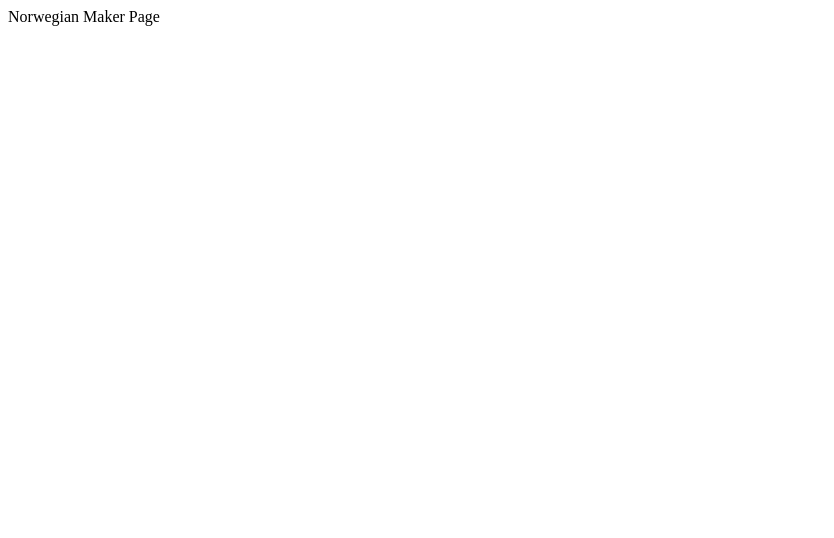
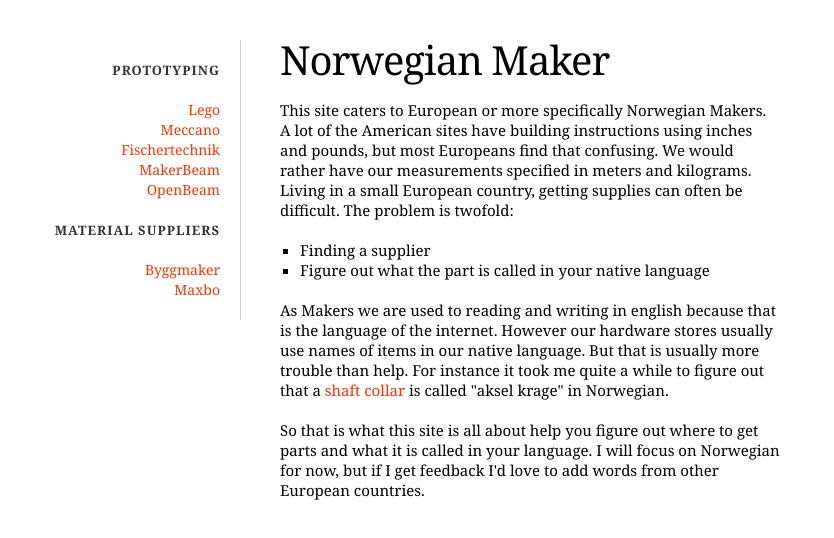
Before and after one commit to ordovician/normaker, a plain HTML site: page index.html in a window 1280 px wide. Shown: the whole page, without its empty margins (0-834 px from the left). Drawn offline with Linux system fonts and the light colour scheme.

Commit message:
First super simple version of site"

```diff
--- a/index.html
+++ b/index.html
@@ -1 +1,43 @@
-Norwegian Maker Page
+<!DOCTYPE HTML>
+<html lang="en">
+  <head>
+    <meta charset="utf-8">
+    <title>Norwegian Maker- Home</title>
+    <link rel="stylesheet" href="/style.css">
+
+    <!-- you don't need to keep this, but it's cool for stats! -->
+    <meta name="generator" content="nanoc 3.6.3">
+  </head>
+  <body>
+    <div id="main">
+      <h1>Norwegian Maker</h1>
+
+<p>This site caters to European or more specifically Norwegian Makers. A lot of the American sites have building instructions using inches and pounds, but most Europeans find that confusing. We would rather have our measurements specified in meters and kilograms. Living in a small European country, getting supplies can often be difficult. The problem is twofold:</p>
+
+<ul>
+    <li>Finding a supplier</li>
+    <li>Figure out what the part is called in your native language</li>
+</ul>
+
+<p>As Makers we are used to reading and writing in english because that is the language of the internet. However our hardware stores usually use names of items in our native language. But that is usually more trouble than help. For instance it took me quite a while to figure out that a <a href="http://en.wikipedia.org/wiki/Shaft_collar">shaft collar</a> is called "aksel krage" in Norwegian.  </p>
+
+<p>So that is what this site is all about help you figure out where to get parts and what it is called in your language. I will focus on Norwegian for now, but if I get feedback I'd love to add words from other European countries.</p>
+    </div>
+    <div id="sidebar">
+      <h2>Prototyping</h2>
+      <ul>
+        <li><a href="/prototyping/#lego">Lego</a></li>
+        <li><a href="/prototyping/#meccano">Meccano</a></li>
+        <li><a href="/prototyping/#fischertechnik">Fischertechnik</a></li>
+        <li><a href="/prototyping/#makerbeam">MakerBeam</a></li>
+        <li><a href="/prototyping/#openbeam">OpenBeam</a></li>
+
+      </ul>
+      <h2>Material Suppliers</h2>
+      <ul>
+        <li><a href="/materials/#byggmakker">Byggmaker</a></li>
+        <li><a href="/materials/#maxbo">Maxbo</a></li>
+      </ul>
+    </div>
+  </body>
+</html>
--- /dev/null
+++ b/style.css
@@ -0,0 +1,101 @@
+* {
+  margin: 0;
+  padding: 0;
+
+  font-family: Georgia, Palatino, Times, 'Times New Roman', sans-serif;
+}
+
+body {
+  background: #fff;
+}
+
+a {
+  text-decoration: none;
+}
+
+a:link,
+a:visited {
+  color: #f30;
+}
+
+a:hover {
+  color: #f90;
+}
+
+#main {
+  position: absolute;
+
+  top: 40px;
+  left: 280px;
+
+  width: 500px;
+}
+
+#main h1 {
+  font-size: 40px;
+  font-weight: normal;
+
+  line-height: 40px;
+
+  letter-spacing: -1px;
+}
+
+#main p {
+  margin: 20px 0;
+
+  font-size: 15px;
+
+  line-height: 20px;
+}
+
+#main ul, #main ol {
+  margin: 20px;
+}
+
+#main li {
+  font-size: 15px;
+
+  line-height: 20px;
+}
+
+#main ul li {
+  list-style-type: square;
+}
+
+#sidebar {
+  position: absolute;
+
+  top: 40px;
+  left: 20px;
+  width: 200px;
+
+  padding: 20px 20px 0 0;
+
+  border-right: 1px solid #ccc;
+
+  text-align: right;
+}
+
+#sidebar h2 {
+  text-transform: uppercase;
+
+  font-size: 13px;
+
+  color: #333;
+
+  letter-spacing: 1px;
+
+  line-height: 20px;
+}
+
+#sidebar ul {
+  list-style-type: none;
+
+  margin: 20px 0;
+}
+
+#sidebar li {
+  font-size: 14px;
+
+  line-height: 20px;
+}
```
Also changed, not shown: materials/index.html (added, +67 -0 lines), prototyping/index.html (added, +80 -0 lines).
